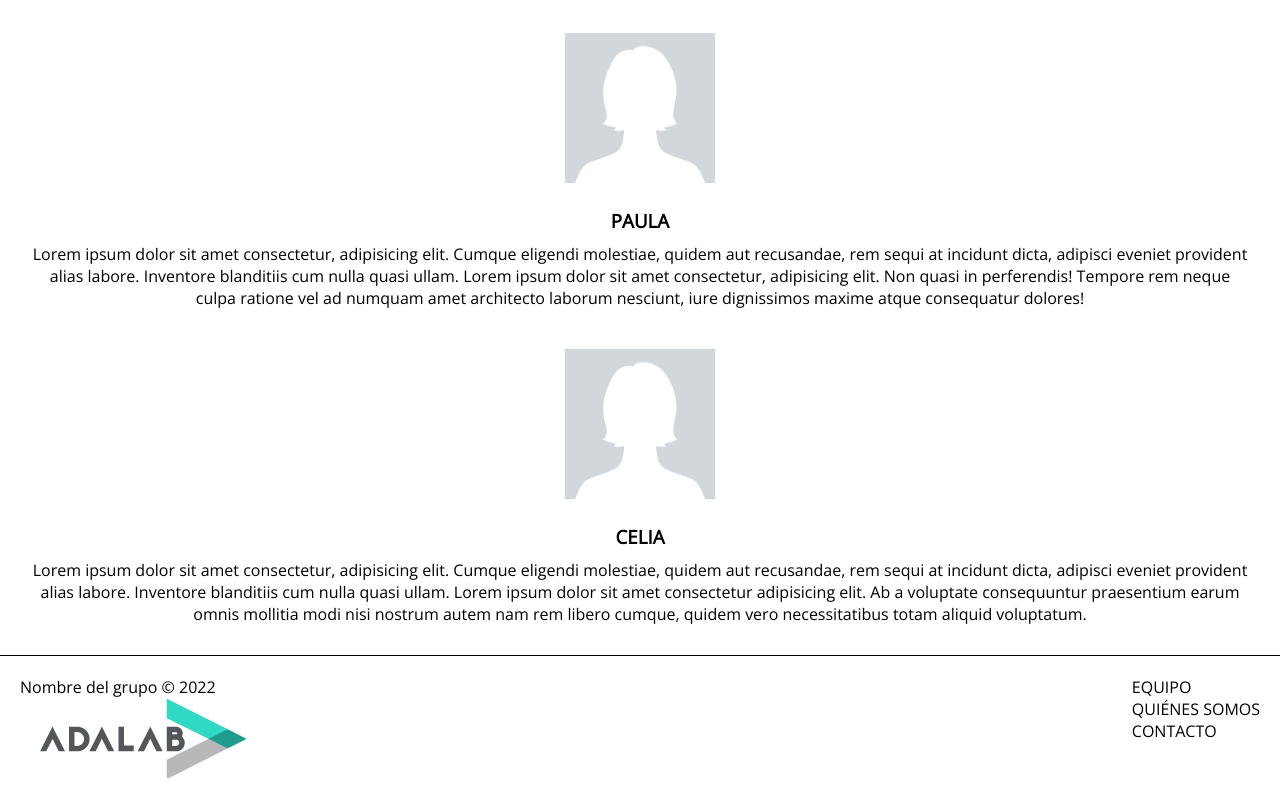
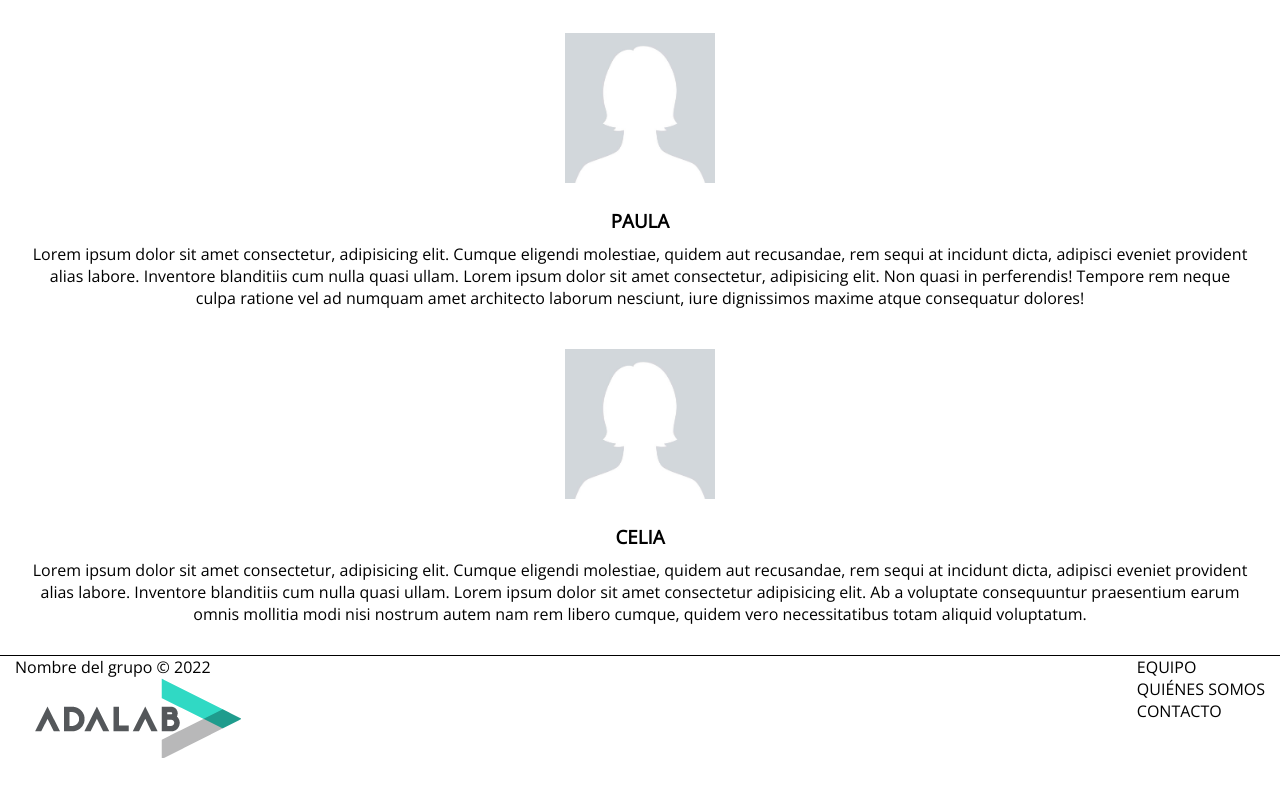
Before and after one commit to Adalab/Adalab-project-promo-p-module1-team-8, a plain HTML site: page index.html in a window 1280 px wide. Shown: the part 1562-2365 px from the top of the page. After the commit the page ends 2325 px from the top, so only its background shows below. Drawn offline with nearby package versions, Linux system fonts and the light colour scheme.

Commit message:
change commit

```diff
--- a/styles/main.css
+++ b/styles/main.css
@@ -113,13 +113,14 @@
   padding-bottom: 20px;
 }
 
-/*A partir de aquí empieza el footer que es lo último */
+/*A partir de aquí empieza el footer*/
 
 .container-footer {
   border-top: 1px solid black;
   display: flex;
   justify-content: space-between;
   padding: 20px;
+  padding: 0 15px;
 }
 
 .list {
```
